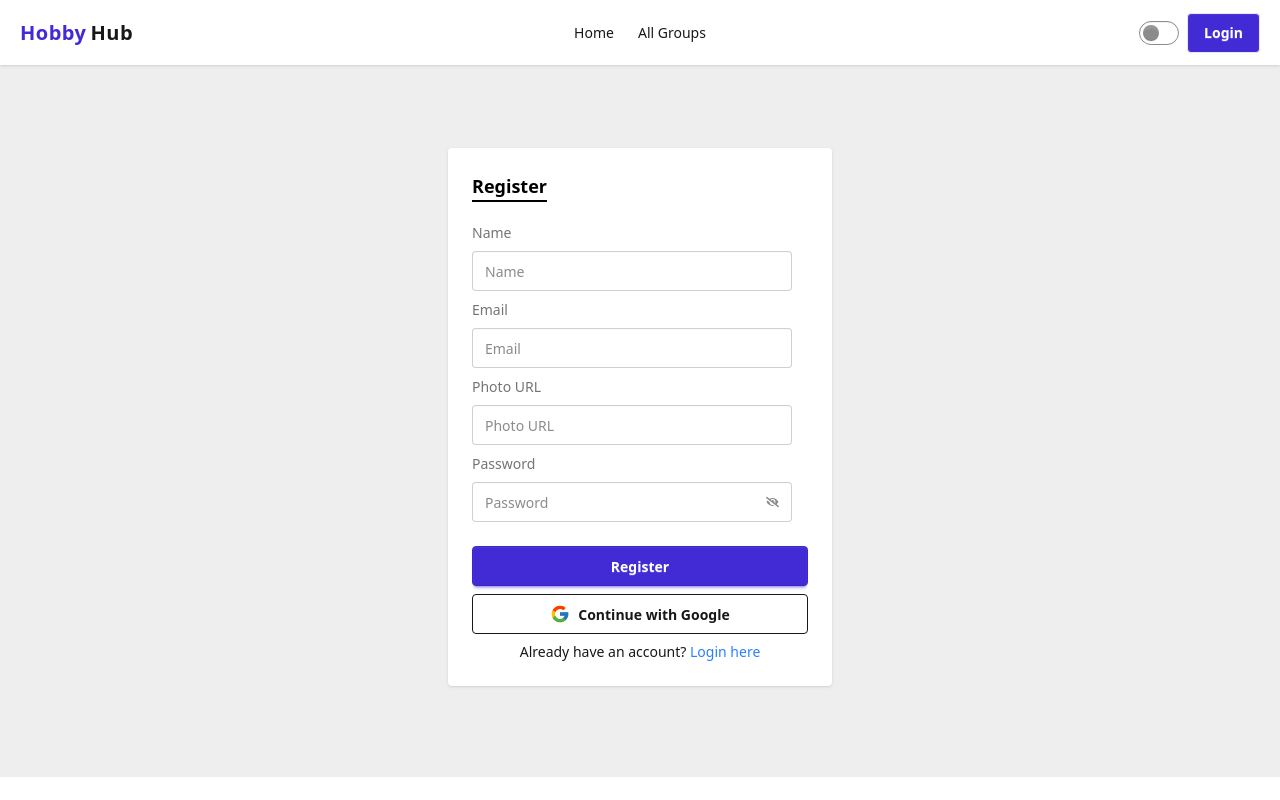
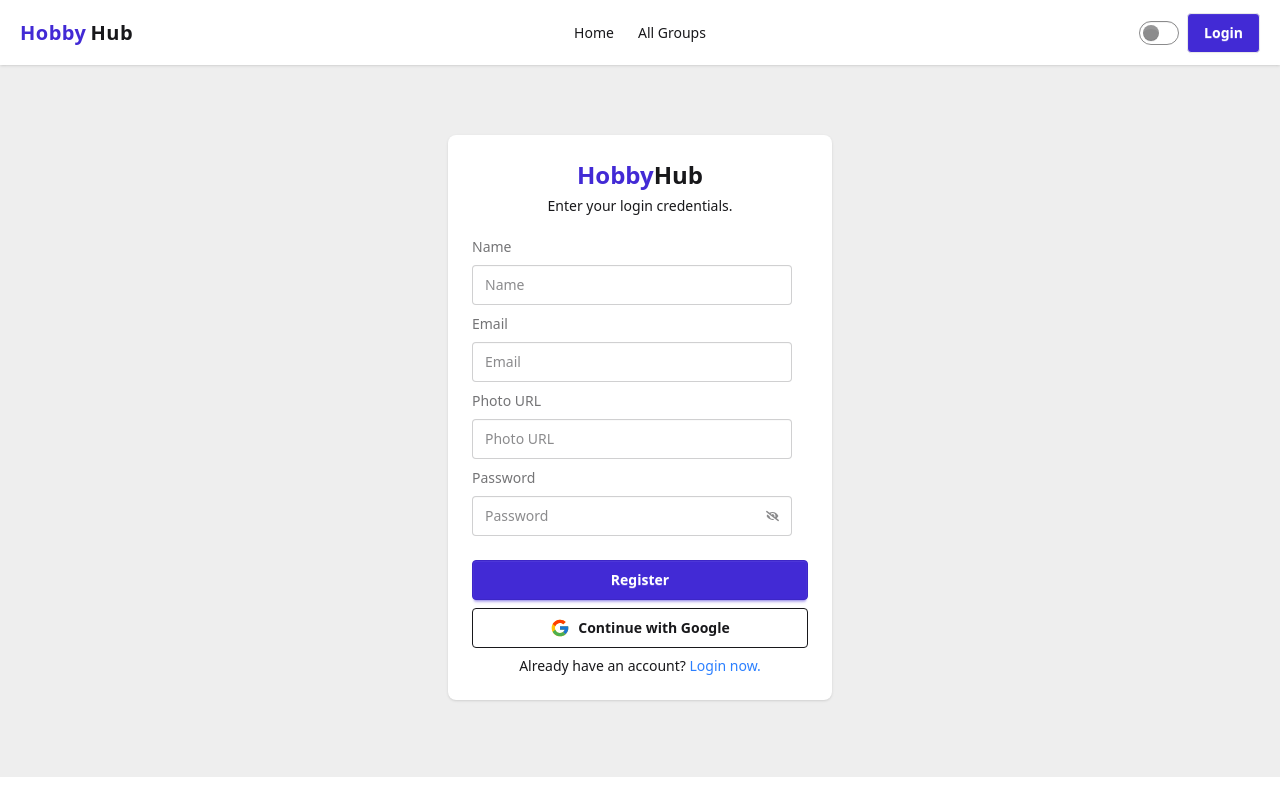
Before and after one commit to web-developer-belal/hobby-hub, a React (Vite) app: page /register in a window 1280 px wide. Shown: the top 800 px of the page. Built offline with nearby package versions, Linux system fonts and the light colour scheme; no server answers.

Commit message:
Update login register page desing

```diff
--- a/src/components/Testimonials.jsx
+++ b/src/components/Testimonials.jsx
@@ -6,7 +6,7 @@ import "swiper/css/navigation";
 
 const Testimonials = () => {
   return (
-    <section className="py-16 px-4 md:px-10">
+    <section className="py-16 md:py-20 px-4 md:px-10">
       <h2 className="text-3xl text-accent font-bold text-center mb-10">
         What Our Users Say
       </h2>
--- a/src/pages/Home.jsx
+++ b/src/pages/Home.jsx
@@ -171,7 +171,7 @@ const Home = () => {
       </section>
 
       {/* Why HobbyHub */}
-      <section className="bg-base-100 py-16 px-4 md:px-10">
+      <section className="bg-base-100 py-16 md:py-20 px-4 md:px-10">
         <h2 className="text-3xl font-bold text-center mb-10">
           ✨ Why HobbyHub?
         </h2>
--- a/src/pages/auth/Login.jsx
+++ b/src/pages/auth/Login.jsx
@@ -52,16 +52,19 @@ const Login = () => {
       });
   };
   return (
-    <div data-aos="fade-up" className="flex flex-col min-h-[80vh] items-center justify-center">
-
+    <div className="flex flex-col min-h-[80vh] items-center justify-center">
       <form
         onSubmit={handelSubmit}
-        className="card bg-base-100 w-full max-w-sm shrink-0 shadow-sm rounded-sm"
+        className="card bg-base-100 w-full max-w-sm shrink-0 shadow-sm rounded-md"
       >
         <div className="card-body">
-          <h3 className="text-lg font-extrabold border-b-2 border-black w-fit text-black mb-3">
-            Login
-          </h3>
+          <div className="text-center mb-3">
+            <Link to="/" className="text-2xl font-bold">
+              <span className="text-primary">Hobby</span>
+              <span className="text-base-content">Hub</span>
+            </Link>
+            <p className="text-center mt-1">Enter your login credentials.</p>
+          </div>
           <fieldset className="fieldset">
             <label className="label">Email</label>
             <input
@@ -90,11 +93,7 @@ const Login = () => {
                 />
               )}
             </label>
-            <div>
-              <Link to="/forget-password" className="link link-hover">
-                Forgot password?
-              </Link>
-            </div>
+
             <button
               type="submit"
               className="btn btn-neutral mt-4 flex items-center justify-center gap-2"
@@ -109,7 +108,7 @@ const Login = () => {
             <button
               type="button"
               onClick={handleGoogleLogin}
-              className="btn btn-outline w-full flex items-center justify-center gap-2"
+              className="btn btn-outline w-full flex items-center justify-center gap-2 mt-2"
             >
               <FcGoogle size={20} /> Continue with Google
             </button>
--- a/src/pages/auth/Register.jsx
+++ b/src/pages/auth/Register.jsx
@@ -57,16 +57,19 @@ const Register = () => {
   };
 
   return (
-    <div data-aos="fade-up" className="flex flex-col min-h-[80vh] items-center justify-center px-4 my-8 ">
-
+    <div className="flex flex-col min-h-[80vh] items-center justify-center px-4 my-8 ">
       <form
         onSubmit={handelSubmit}
-        className="card bg-base-100 w-full max-w-sm shadow-sm rounded-sm"
+        className="card bg-base-100 w-full max-w-sm shadow-sm rounded-lg"
       >
         <div className="card-body ">
-          <h3 className="text-lg font-extrabold border-b-2 border-black w-fit text-black mb-3">
-            Register
-          </h3>
+          <div className="text-center mb-3">
+            <Link to="/" className="text-2xl font-bold">
+              <span className="text-primary">Hobby</span>
+              <span className="text-base-content">Hub</span>
+            </Link>
+            <p className="text-center mt-1">Enter your login credentials.</p>
+          </div>
 
           <label className="label">Name</label>
           <input
@@ -96,7 +99,12 @@ const Register = () => {
 
           <label className="label">Password</label>
           <label className="input">
-            <input type={showPassword?'text':'password'} name="password" required placeholder="Password" />
+            <input
+              type={showPassword ? "text" : "password"}
+              name="password"
+              required
+              placeholder="Password"
+            />
             {showPassword ? (
               <FaEye
                 onClick={() => setShowPassword(!showPassword)}
@@ -131,7 +139,7 @@ const Register = () => {
           <p className="text-sm text-center">
             Already have an account?{" "}
             <Link to="/login" className="link link-hover text-blue-500">
-              Login here
+              Login now.
             </Link>
           </p>
         </div>
```
